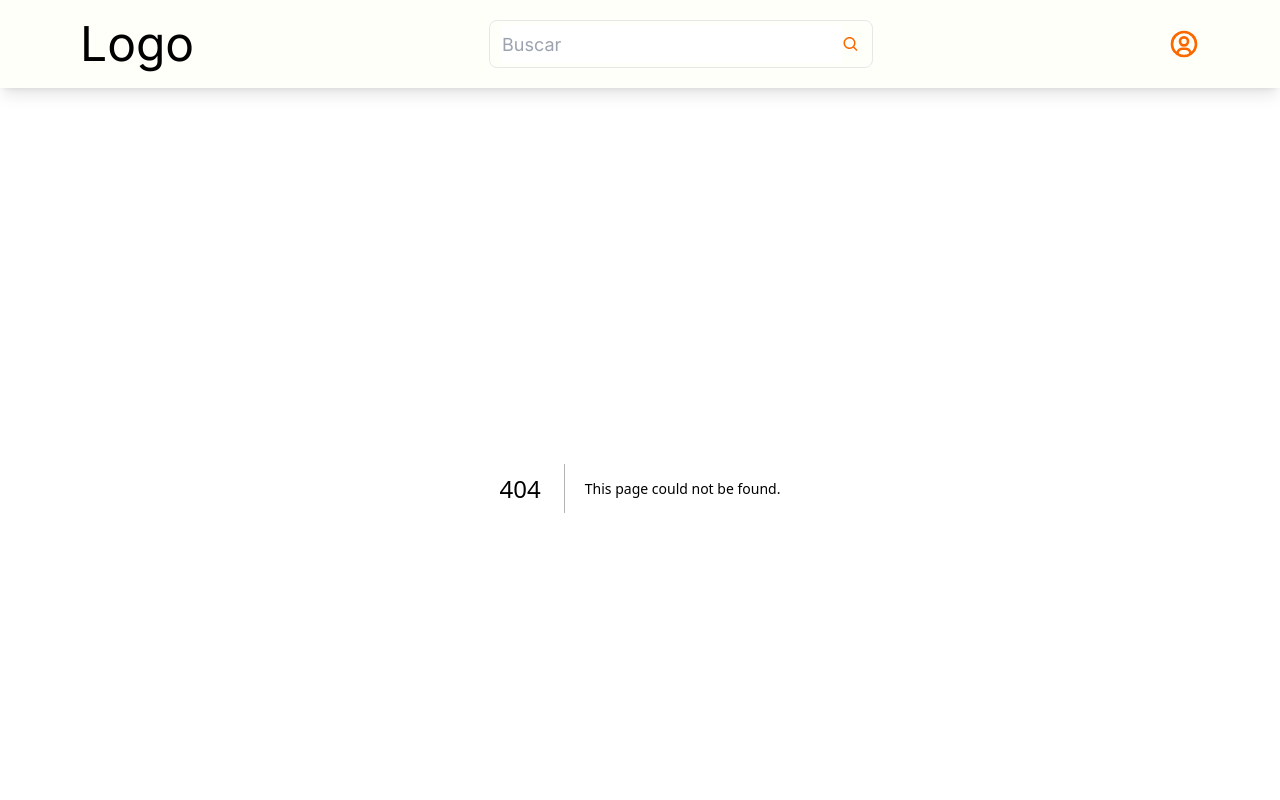
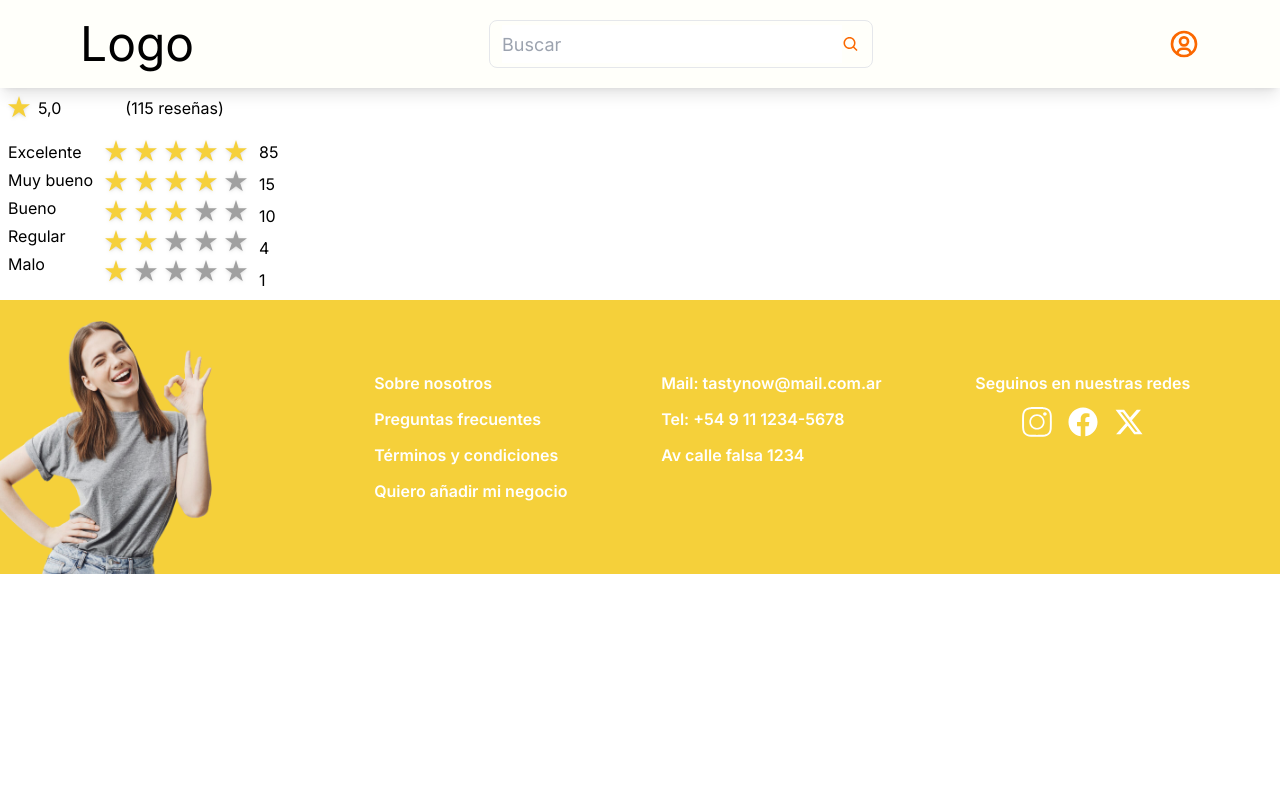
Before and after one commit to No-Country-simulation/s18-26-t-js, a Next.js app: page /calificaciones in a window 1280 px wide. Before the commit this address had no page. Shown: the top 800 px of the page. Built offline with nearby package versions, Linux system fonts and the light colour scheme.

Commit message:
componente de calificaciones de un restaurante

```diff
--- /dev/null
+++ b/src/app/calificaciones/page.jsx
@@ -0,0 +1,81 @@
+import React from 'react'
+import Estrella from '@/components/iconos/Estrella'
+export default function page() {
+
+    const calificacionesRestaurantes = {
+        reseñas:'115',
+        tipos_de_reseñas: {
+            excelente: 85,
+            muy_bueno: 15,
+            bueno: 10,
+            regular: 4,
+            malo: 1
+        }
+    }
+  return (
+    <div  className='p-2'>
+        <div className='flex pb-5 gap-16'>
+            <div className='flex gap-2'>
+                <span><Estrella color='#F5D03A'/></span><p>5,0</p>
+            </div>
+            <p>({calificacionesRestaurantes.reseñas} reseñas)</p>
+        </div>
+        <div className='flex gap-3'>
+            <div className='flex gap-1 flex-col'>
+            <p>Excelente</p>
+            <p>Muy bueno</p>
+            <p>Bueno</p>
+            <p>Regular</p>
+            <p>Malo</p>
+        </div>
+        <div className='flex gap-2 flex-col'>
+            <div className='flex gap-2'>
+            <Estrella color='#F5D03A'/>
+            <Estrella color='#F5D03A'/>
+            <Estrella color='#F5D03A'/>
+            <Estrella color='#F5D03A'/>
+            <Estrella color='#F5D03A'/>
+            </div>
+            <div className='flex gap-2'>
+            <Estrella color='#F5D03A'/>
+            <Estrella color='#F5D03A'/>
+            <Estrella color='#F5D03A'/>
+            <Estrella color='#F5D03A'/>
+            <Estrella />
+            </div>
+            <div className='flex gap-2'>
+            <Estrella color='#F5D03A'/>
+            <Estrella color='#F5D03A'/>
+            <Estrella color='#F5D03A'/>
+            <Estrella/>
+            <Estrella/>
+            </div>
+            <div className='flex gap-2'>
+            <Estrella color='#F5D03A'/>
+            <Estrella color='#F5D03A'/>
+            <Estrella/>
+            <Estrella/>
+            <Estrella/>
+            </div>
+            <div className='flex gap-2'>
+            <Estrella color='#F5D03A'/>
+            <Estrella/>
+            <Estrella/>
+            <Estrella/>
+            <Estrella/>
+            </div>
+
+        </div>
+        <div className='flex gap-2 flex-col'>
+            <p>{calificacionesRestaurantes.tipos_de_reseñas.excelente}</p>
+            <p>{calificacionesRestaurantes.tipos_de_reseñas.muy_bueno}</p>
+            <p>{calificacionesRestaurantes.tipos_de_reseñas.bueno}</p>
+            <p>{calificacionesRestaurantes.tipos_de_reseñas.regular}</p>
+            <p>{calificacionesRestaurantes.tipos_de_reseñas.malo}</p>
+        </div>
+     </div>
+
+
+    </div>
+  )
+}
--- /dev/null
+++ b/src/components/iconos/Estrella.jsx
@@ -0,0 +1,7 @@
+import React from 'react'
+
+export default function Estrella({color = '#A0A0A0', id}) {
+  return (
+    <svg className='drop-shadow' xmlns="http://www.w3.org/2000/svg" id="Layer_1" fill={color} data-name="Layer 1" viewBox="0 0 24 24" width="22" height="22"><path d="M19.467,23.316,12,17.828,4.533,23.316,7.4,14.453-.063,9H9.151L12,.122,14.849,9h9.213L16.6,14.453Z"/></svg>
+  )
+}
```
Also changed, not shown: src/components/iconos/estrella.svg (added).
